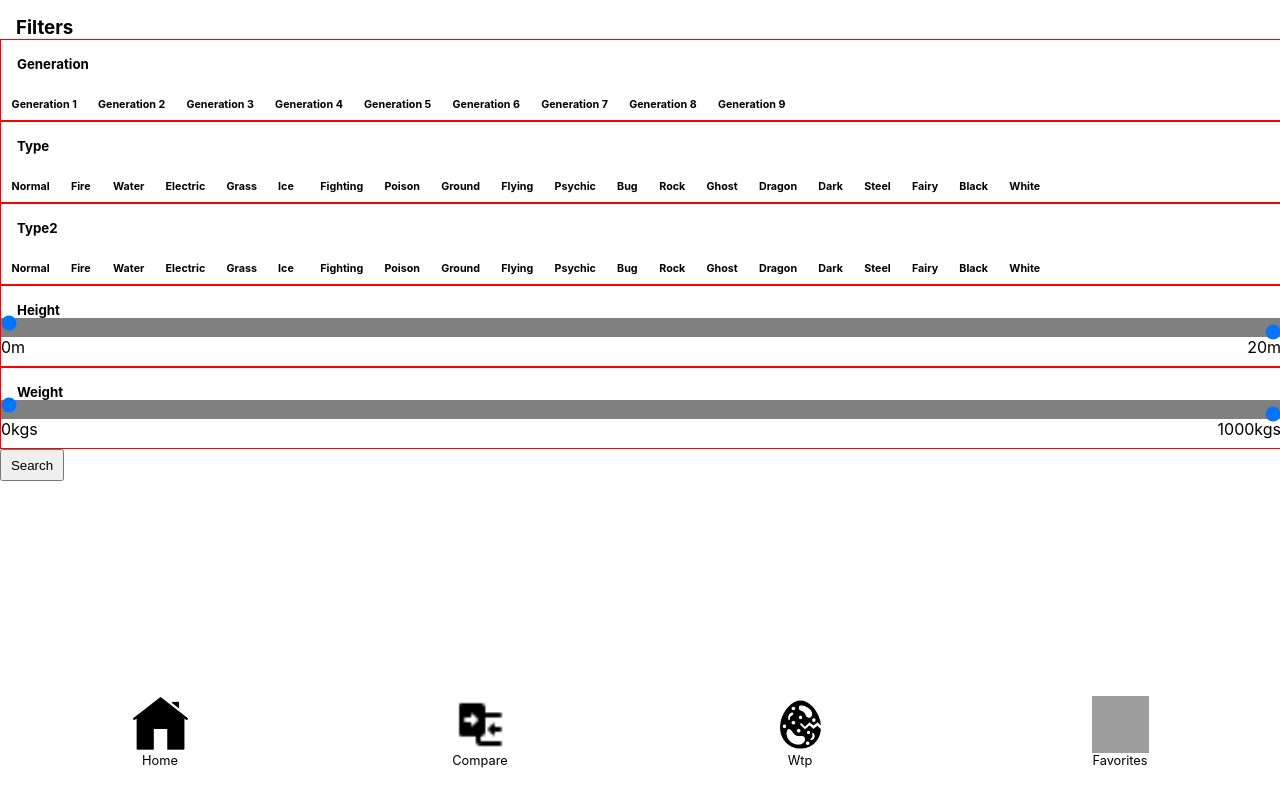
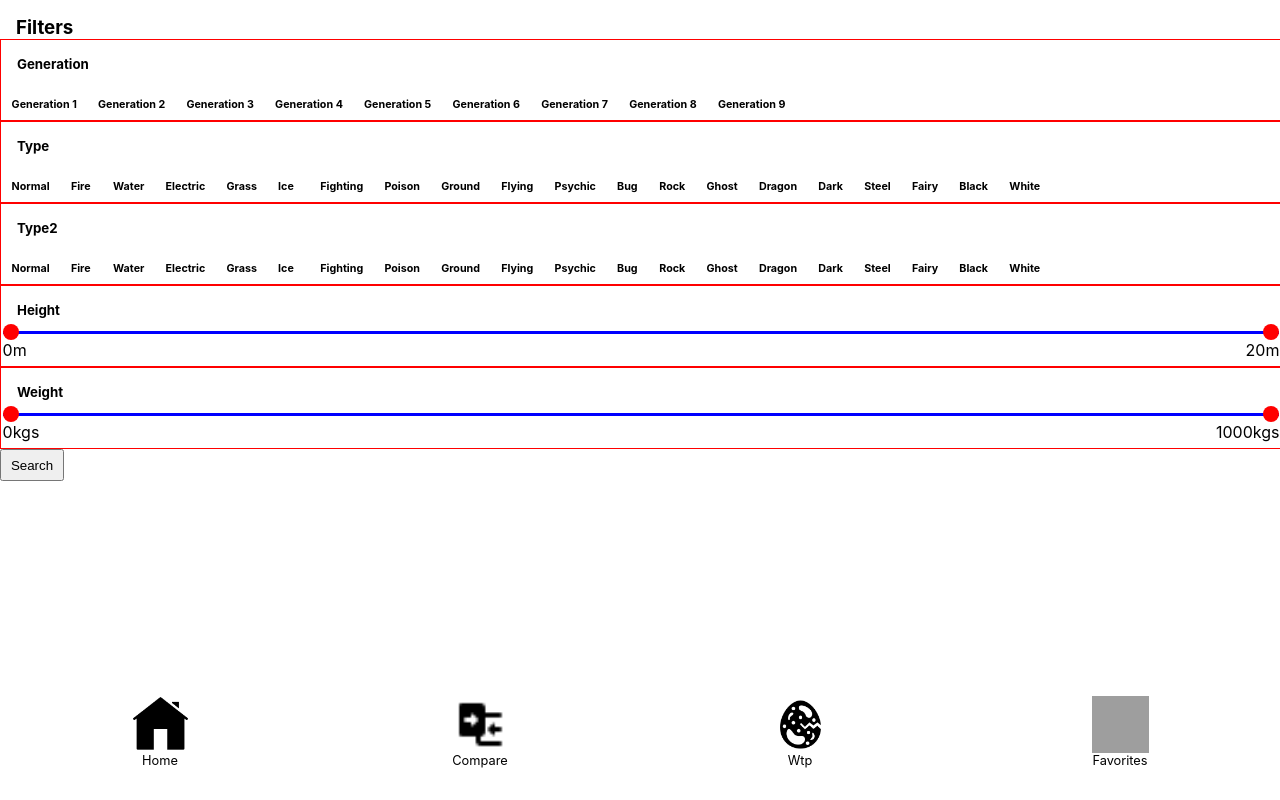
Before and after one commit to Cg9291/pokedex, a React (Create React App) app: page /filter/1 in a window 1280 px wide. Built offline with nearby package versions, Linux system fonts and the light colour scheme; grey boxes are pictures that could not be loaded.

Commit message:
fixed bug where Filter components" slider inputs would show two tracks upon resize + implemented a preliminary fix to stop filter thumbs from crossing

```diff
--- a/src/pages/FilteredSearch.tsx
+++ b/src/pages/FilteredSearch.tsx
@@ -143,14 +143,27 @@ export function FilteredSearchModal(): React.ReactElement {
         const [sliderMinValue, setSliderMinValue] = useState<number>(0);
         const [sliderMaxValue, setSliderMaxValue] = useState<number>(props.nameOfParentFilter === "height" ? 20 : 1000);
 
-        const handleSliderMinChange = (e: React.FormEvent<HTMLInputElement>, isSliderMax?: boolean) => {
-            isSliderMax
-                ? setSliderMaxValue(Number(e.currentTarget.value))
-                : setSliderMinValue(Number(e.currentTarget.value));
+        const handleSliderChange = (e: React.FormEvent<HTMLInputElement>, isSliderMax?: boolean) => {
+            if (isSliderMax) {
+                if (Number(e.currentTarget.value) > sliderMinValue) {
+                    setSliderMaxValue(Number(e.currentTarget.value));
+                } else {
+                    setSliderMaxValue(Number(e.currentTarget.value));
+                    setSliderMinValue(Number(e.currentTarget.value));
+                }
+            } else {
+                if (Number(e.currentTarget.value) < sliderMaxValue) {
+                    setSliderMinValue(Number(e.currentTarget.value));
+                } else {
+                    setSliderMaxValue(Number(e.currentTarget.value));
+                    setSliderMinValue(Number(e.currentTarget.value));
+                }
+            }
         };
 
         return (
             <OptionsSliderContainer>
+                <OptionsSliderInputContainer>
                     <OptionsSliderLabel>
                         <OptionsSliderInput
                             name={`min${capitalizeWords(props.nameOfParentFilter)}`}
@@ -159,7 +172,7 @@ export function FilteredSearchModal(): React.ReactElement {
                             max={props.nameOfParentFilter === "height" ? 20 : 1000}
                             step={1}
                             value={sliderMinValue}
-                        onChange={(e) => handleSliderMinChange(e)}
+                            onChange={(e) => handleSliderChange(e)}
                         />
                     </OptionsSliderLabel>
                     <OptionsSliderLabel>
@@ -170,9 +183,10 @@ export function FilteredSearchModal(): React.ReactElement {
                             max={props.nameOfParentFilter === "height" ? 20 : 1000}
                             step={1}
                             value={sliderMaxValue}
-                        onChange={(e) => handleSliderMinChange(e, true)}
+                            onChange={(e) => handleSliderChange(e, true)}
                         />
                     </OptionsSliderLabel>
+                </OptionsSliderInputContainer>
                 <OptionsSliderValuesRow>
                     <OptionsSliderValue>
                         {props.nameOfParentFilter === "height" ? `${sliderMinValue}m` : `${sliderMinValue}kgs`}
@@ -261,41 +275,76 @@ const SubmitButtonContainer = styled.button.attrs({ type: "submit" })`
     height: 2rem;
 `;
 
-const OptionsSliderLabel = styled.label`
-    max-width: 100%;
-    width: inherit;
-    height: 1em;
-    background-color: grey;
-    display: flex;
-    align-items: center;
-`;
-
 const OptionsSliderContainer = styled.div`
     display: flex;
     flex-direction: column;
     width: 100%;
+    padding: 0 0.1rem;
 `;
 
+const OptionsSliderInputContainer = styled.div`
+    min-height: 1em;
+    position: relative;
+`;
+
+const OptionsSliderLabel = styled.label`
+    /*     position: absolute;
+    top: 0;
+    min-width: 100%;
+    max-width: 100%;
+    width: inherit;
+    height: 1em;
+
+    -webkit-appearance: none;
+    display: flex;
+    align-items: center;
+    z-index: 0;
+    min-height: 100%;
+    background-color: grey; */
+`;
 const OptionsSliderInput = styled.input`
+    -webkit-appearance: none;
     position: absolute;
+    left: 0;
+    bottom: 0;
     width: 100%;
+    //height: 100%;
     pointer-events: none;
     background: none; /* get rid of white Chrome background */
     color: #000;
     font: inherit; /* fix too small font-size in both Chrome & Firefox */
     margin: 0;
     pointer-events: none; /* let clicks pass through */
+    //z-index: 1;
 
     &::-webkit-slider-runnable-track,
     & {
         -webkit-appearance: none;
+        background: blue;
+        height: 0.2em;
+        width: 100%;
+        cursor: pointer;
+        border-radius: 1px;
+        border: 0;
     }
     &::-webkit-slider-thumb {
+        -webkit-appearance: none;
+        position: relative;
+        z-index: 2;
+        height: 1em;
+        width: 1em;
+        border-radius: 25px;
         pointer-events: auto;
+        position: relative;
+        margin-top: -0.45em;
+        cursor: pointer;
+        background-color: red;
+        //border: 1px solid black;
     }
 `;
 
 const OptionsSliderValuesRow = styled(ContainerPrototype)`
+    margin-top: 0.4em;
     justify-content: space-between;
 `;
 
```
Lines whose indentation alone changed are shown as unchanged.
